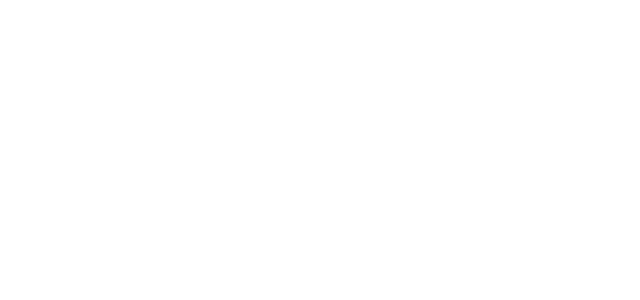
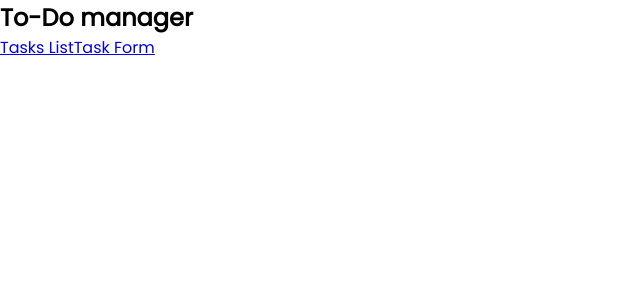
Before and after one commit to Espadv69/TaskMaster-MERN, a React (Vite) app in the folder frontend/: page / in a window 1280 px wide. Shown: the top 300 px of the page, without its empty margins (0-640 px from the left). Built offline with nearby package versions, Linux system fonts and the light colour scheme.

Commit message:
Add NavBar component to App for improved navigation

```diff
--- a/frontend/src/App.jsx
+++ b/frontend/src/App.jsx
@@ -1,13 +1,14 @@
 import { BrowserRouter as Router, Routes, Route } from 'react-router-dom'
 import { TASK_LIST_ROUTE, TASK_FORM_ROUTE } from './utils/routesString.js'
 
+import NavBar from './components/NavBar/NavBar.jsx'
 import TaskFormPage from './pages/TaskFormPage'
 import TaskListPage from './pages/TaskListPage'
 
 const App = () => {
   return (
     <Router>
-      {/* Add NavBar */}
+      <NavBar />
       <Routes>
         <Route path={TASK_LIST_ROUTE} element={<TaskListPage />} />
         <Route path={TASK_FORM_ROUTE} element={<TaskFormPage />} />
```
